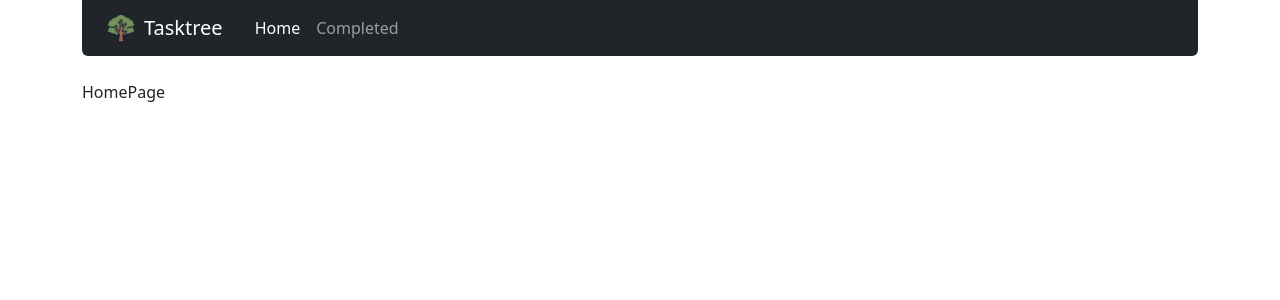
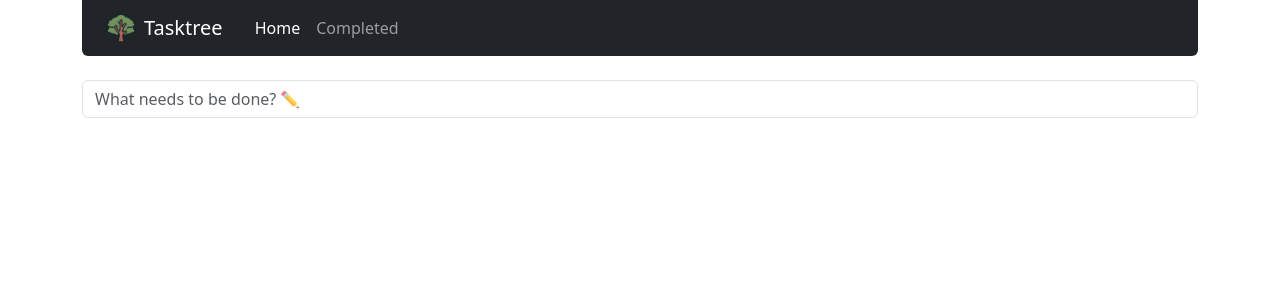
Before and after one commit to abrilBjarano/Tasktree-V2, a React (Vite) app: page / in a window 1280 px wide. Shown: the top 300 px of the page. Built offline with nearby package versions, Linux system fonts and the light colour scheme.

Commit message:
Add task part created for the Home page

```diff
--- /dev/null
+++ b/src/components/TaskAdd.jsx
@@ -0,0 +1,20 @@
+import { useForm } from "../hooks/useForm";
+
+
+export const TaskAdd = () => {
+
+   const { onSubmit, inputValue, onInputChange } = useForm();
+
+
+   return (
+      <form onSubmit={ onSubmit }>
+         <input
+            type="text"
+            value={ inputValue }
+            onChange={ onInputChange }
+            className="form-control mb-4"
+            placeholder="What needs to be done? ✏️"
+         />
+      </form>
+   )
+}
--- /dev/null
+++ b/src/hooks/useForm.jsx
@@ -0,0 +1,28 @@
+import { useState } from "react";
+
+
+export const useForm = () => {
+
+   const [ inputValue, setInputValue ] = useState('');
+
+   const onInputChange = ({ target }) => {
+      setInputValue( target.value );
+   };
+
+   const onSubmit = ( event ) => {
+
+      event.preventDefault();
+
+      if( inputValue.length === 0 ) return;
+      console.log( inputValue );
+
+      setInputValue('');
+   };
+
+
+   return {
+      inputValue,
+      onInputChange,
+      onSubmit,
+   }
+}
--- a/src/pages/HomePage.jsx
+++ b/src/pages/HomePage.jsx
@@ -1,5 +1,10 @@
+import { TaskAdd } from "../components/TaskAdd"
+
+
 export const HomePage = () => {
    return (
-      <div>HomePage</div>
+      <>
+         <TaskAdd />
+      </>
    )
 }
```
